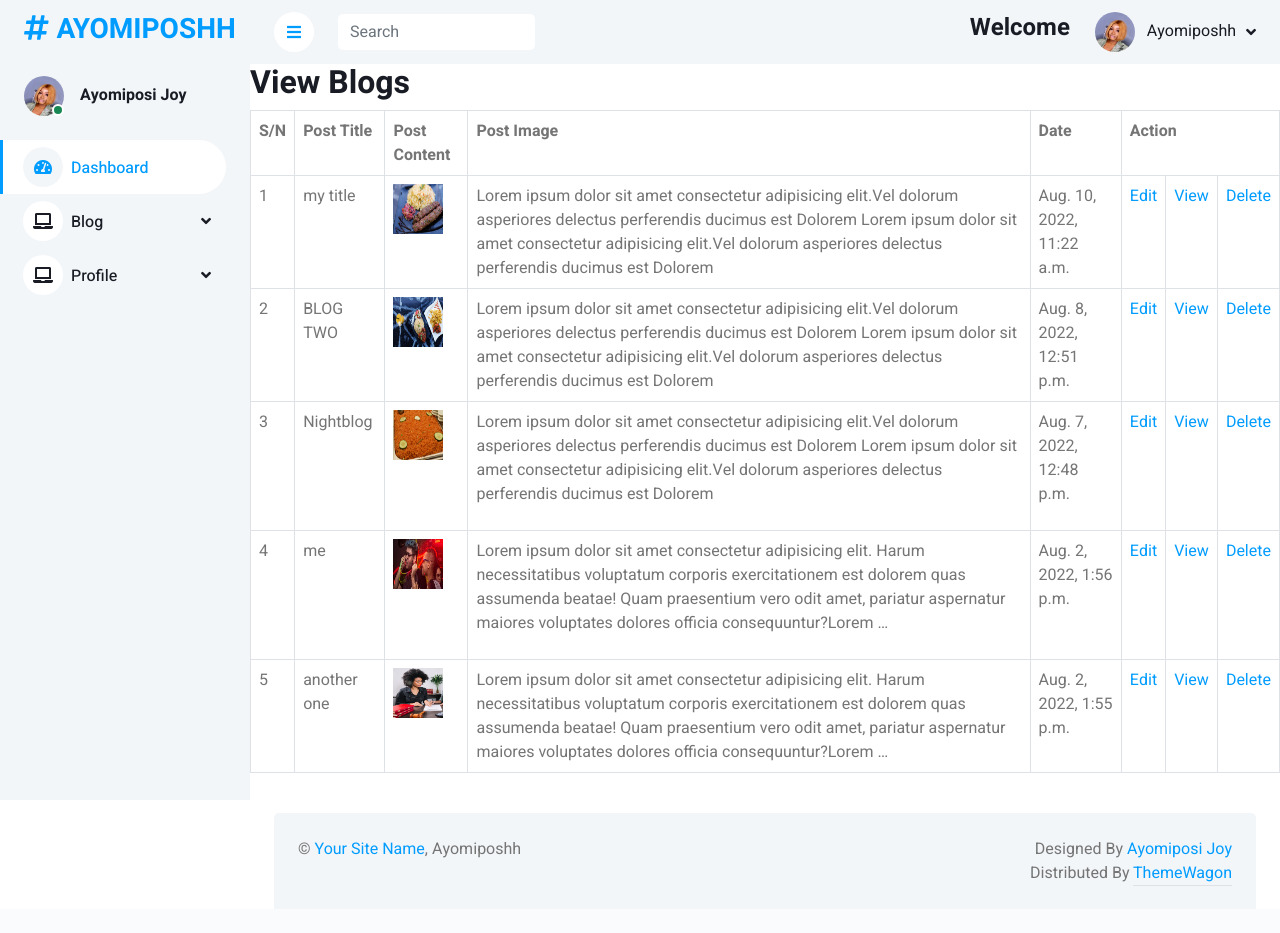
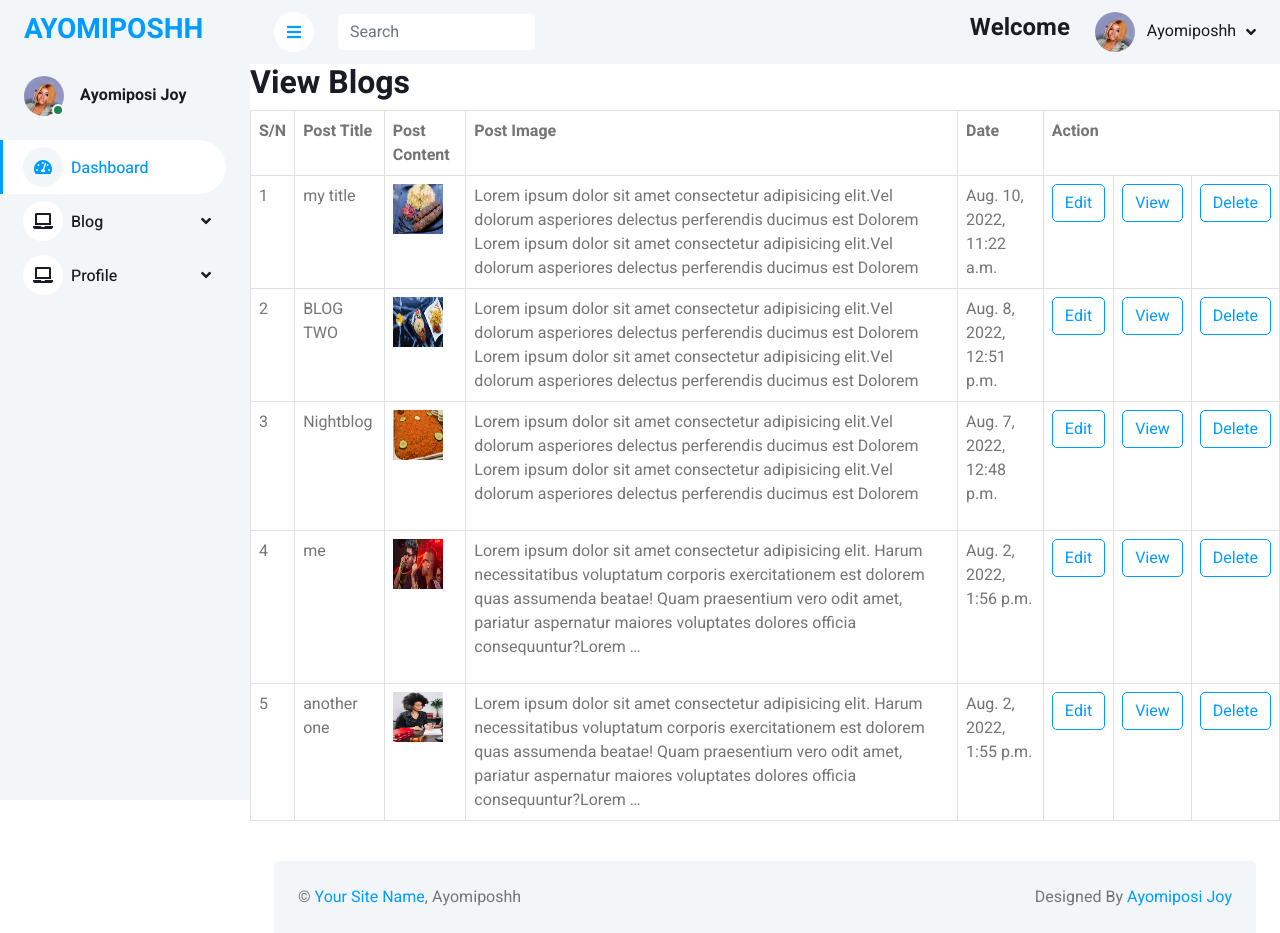
Before and after one commit to Ayomiposhh/djangoproject, a Django app: page /second_app/viewblog/ in a window 1280 px wide. Before the commit the page ends 886 px from the top, so only its background shows below. Run offline with Django 4.2, Linux system fonts and the light colour scheme; a user stored in the database is signed in; data comes from the database, SQL or seed files in the repository; both versions use the stored data as it was after the commit; some libraries are stand-ins or nearby versions.

Commit message:
myproject2

```diff
--- a/second_project/templates/dashboard/base.html
+++ b/second_project/templates/dashboard/base.html
@@ -51,7 +51,7 @@
         <div class="sidebar pe-4 pb-3">
             <nav class="navbar bg-light navbar-light">
                 <a href="index.html" class="navbar-brand mx-4 mb-3">
-                    <h3 class="text-primary"><i class="fa fa-hashtag me-2"></i>AYOMIPOSHH</h3>
+                    <h3 class="text-primary">AYOMIPOSHH</h3>
                 </a>
                 <div class="d-flex align-items-center ms-4 mb-4">
                     <div class="position-relative">
@@ -133,7 +133,7 @@
                             <!--/*** This template is free as long as you keep the footer author’s credit link/attribution link/backlink. If you'd like to use the template without the footer author’s credit link/attribution link/backlink, you can purchase the Credit Removal License from "https://htmlcodex.com/credit-removal". Thank you for your support. ***/-->
                             Designed By <a href="mailto:ayomiposijoy@gmail.com">Ayomiposi Joy</a>
                         </br>
-                        Distributed By <a class="border-bottom" href="https://themewagon.com" target="_blank">ThemeWagon</a>
+                        <!-- Distributed By <a class="border-bottom" href="https://themewagon.com" target="_blank">ThemeWagon</a> -->
                         </div>
                     </div>
                 </div>
--- a/second_project/templates/dashboard/viewblog.html
+++ b/second_project/templates/dashboard/viewblog.html
@@ -27,13 +27,13 @@
   <td>{{ v.created_on  }}</td>
 
    <td>
-      <a href="{% url 'second_app:edit_blog_form' v.id %}">Edit</a>
+     <button class="btn btn-outline-primary"><a href="{% url 'second_app:edit_blog_form' v.id %}">Edit</a></button>
   </td>
   <td>
-      <a href="{% url 'second_app:view_detail' v.id %}">View</a>
+      <button class="btn btn-outline-primary"><a href="{% url 'second_app:view_detail' v.id %}">View</a></button>
   </td>
   <td>
-      <a href="{% url 'second_app:delete' v.id %}">Delete</a>
+   <button class="btn btn-outline-primary"><a href="{% url 'second_app:delete' v.id %}">Delete</a></button>
   </td>
 </tr>
 
--- a/second_project/templates/dashboard/viewdetail.html
+++ b/second_project/templates/dashboard/viewdetail.html
@@ -20,7 +20,7 @@
                   <span><small style="color: black; font-size: 15px;">{{ vd.created_on }}</small></small> | <small> {{blog_detail.user}} </small> | <small> <i class="icon-bubble3"></i> 4</small></span>
                   <h3>{{ vd.title}}</h3>
                   <p>{{ vd.content|safe}}</p>
-
+                <button class="btn btn-outline-primary"><a href="{% url 'second_app:view_blog' %}">Back To View Blog</a></button>
                 </div>
               </div>
 
```
Also changed, not shown: second_project/db.sqlite3.
